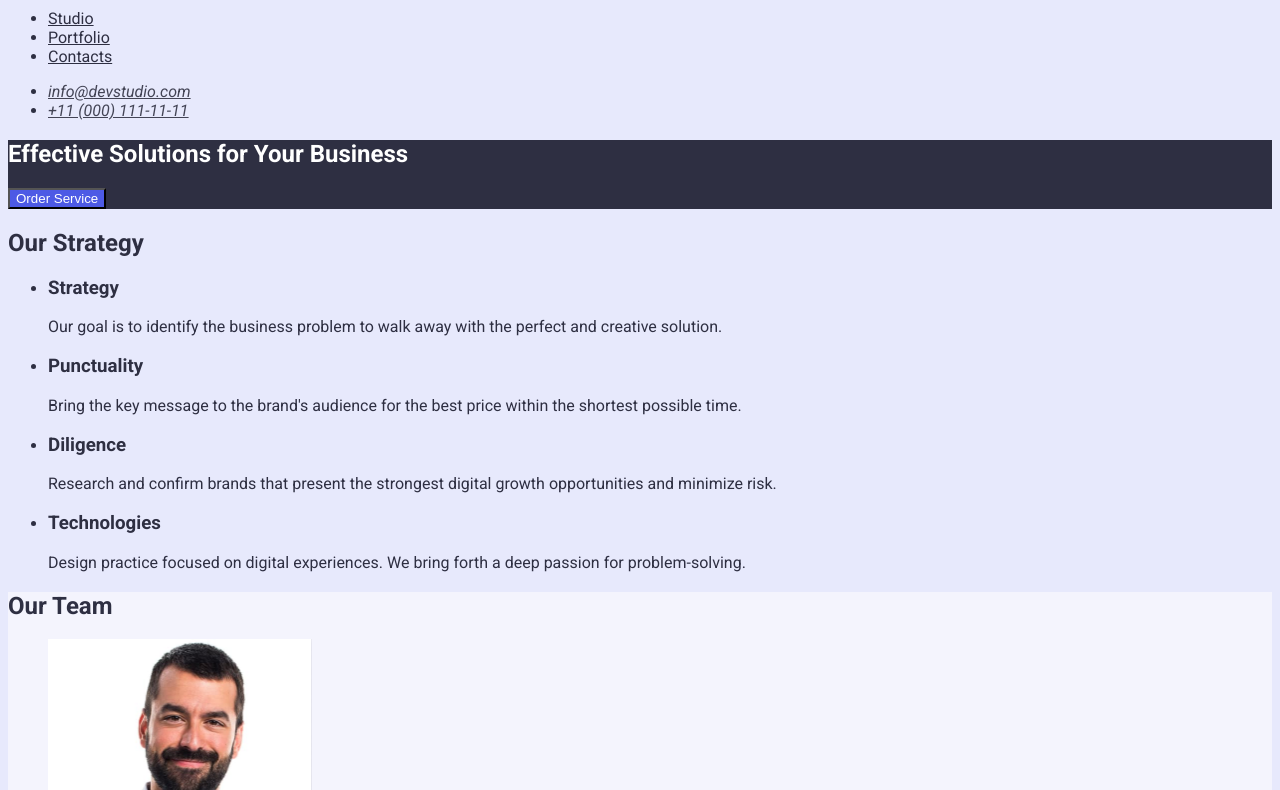
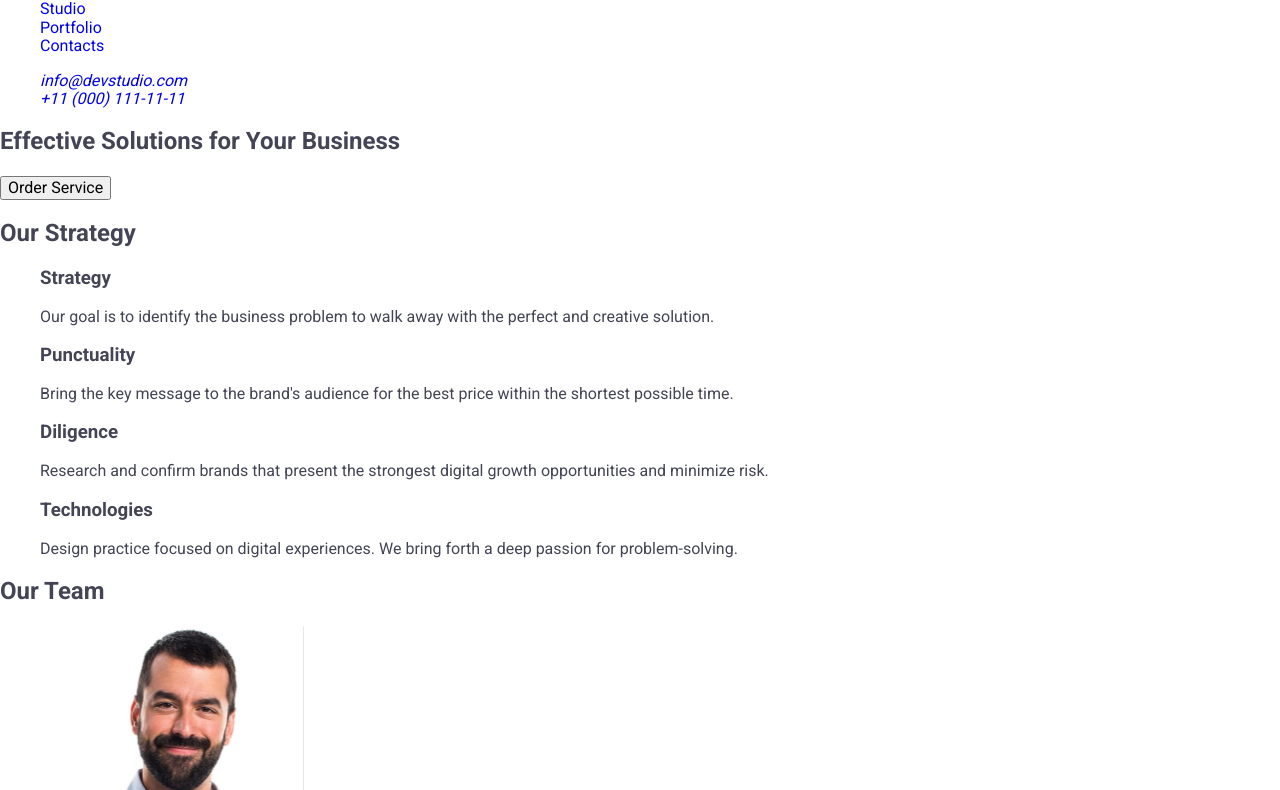
Before and after one commit to TonyP1992/goit-markup-hw-02, a plain HTML site: page index.html in a window 1280 px wide. Shown: the part 34-824 px from the top of the page. Drawn offline with nearby package versions, Linux system fonts and the light colour scheme.

Commit message:
add fonts

```diff
--- a/css/style.css
+++ b/css/style.css
@@ -1,38 +1,20 @@
+/* font-family: "Raleway", */
+/* sans-serif; font-family: "Roboto", */
+/* sans-serif; */
 body {
-    font-family: Roboto;
-    color: #2E2F42;
-    background-color: #E7E9FC ;
-    font-size: ;
+    font-family: "Roboto", sans-serif;
+    color: #434455;
+    background-color: #fff;
 }
 
-main > p {
-    color:#434455;
+ul, ol {
+    list-style-type: none;
 }
 
-.link {
-    color:#2E2F42;
+a {
+    text-decoration: none;
 }
 
-.link-ad {
-    color: #434455;
+.logo {
+
 }
-
-h1 {
-    color: #FFFFFF;
-}
-
-.sol {
-    background-color: #2E2F42;
-}
-
-button {
-    background-color: #4D5AE5;
-}
-
-.button-name {
-    color: #FFFFFF;
-}
-
-.team {
-    background-color: #F4F4FD;
-}
--- a/index.html
+++ b/index.html
@@ -4,28 +4,30 @@
     <meta charset="UTF-8">
     <meta name="viewport" content="width=device-width, initial-scale=1.0">
     <title>Our Portfolio</title>
-    <link rel="preconnect" href="https://fonts.googleapis.com">
-    <link rel="preconnect" href="https://fonts.gstatic.com" crossorigin>
-    <link
-        href="https://fonts.googleapis.com/css2?family=Montserrat+Alternates:ital,wght@0,100;0,200;0,300;0,400;0,500;0,600;0,700;1,100;1,200;1,300;1,400;1,500;1,600;1,700&family=Roboto:ital,wght@0,100;0,300;0,400;0,500;0,700;0,900;1,100;1,300;1,400;1,500;1,700;1,900&display=swap"
-        rel="stylesheet">
+    <link rel="stylesheet" href="https://cdnjs.cloudflare.com/ajax/libs/modern-normalize/3.0.1/modern-normalize.min.css"
+        integrity="sha512-q6WgHqiHlKyOqslT/lgBgodhd03Wp4BEqKeW6nNtlOY4quzyG3VoQKFrieaCeSnuVseNKRGpGeDU3qPmabCANg=="
+        crossorigin="anonymous" referrerpolicy="no-referrer" />
+<link rel="preconnect" href="https://fonts.googleapis.com">
+<link rel="preconnect" href="https://fonts.gstatic.com" crossorigin>
+<link href="https://fonts.googleapis.com/css2?family=Raleway:wght@700&family=Roboto:wght@400;500;700&display=swap"
+    rel="stylesheet">
     <link rel="stylesheet" href="./css/style.css">
 </head>
 <body>
     <body>
-        <header>
-            <nav>
-                <a href="./index.html">WebStudio</a>
-                <ul>
-                    <li><a href="#" class="link">Studio</a></li>
-                    <li><a href="#" class="link">Portfolio</a></li>
-                    <li><a href="#" class="link">Contacts</a></li>
+        <header class="page-header">
+            <nav class="header-nav">
+                <a class="logo" href="./index.html">Web <span class="log-part">Studio</span></a>
+                <ul class="nav-list">
+                    <li class="nav-item"><a class="nav-link" href="./index.html" class="link">Studio</a></li>
+                    <li class="nav-item"><a class="nav-link" href="#" class="link">Portfolio</a></li>
+                    <li class="nav-item"><a class="nav-link" href="#" class="link">Contacts</a></li>
                 </ul>
             </nav>
-            <address>
-                <ul>
-                    <li><a href="mailto:info@devstudio.com" class="link-ad">info@devstudio.com</a></li>
-                    <li><a href="tel:+110001111111" class="link-ad">+11 (000) 111-11-11</a></li>
+            <address class="contacts">
+                <ul class="contacts-list">
+                    <li class="contacts-item"><a class="contacts-link" href="mailto:info@devstudio.com" class="link-ad">info@devstudio.com</a></li>
+                    <li class="contacts-item"><a class="contacts-link" href="tel:+110001111111" class="link-ad">+11 (000) 111-11-11</a></li>
                 </ul>
             </address>
         </header>
```
